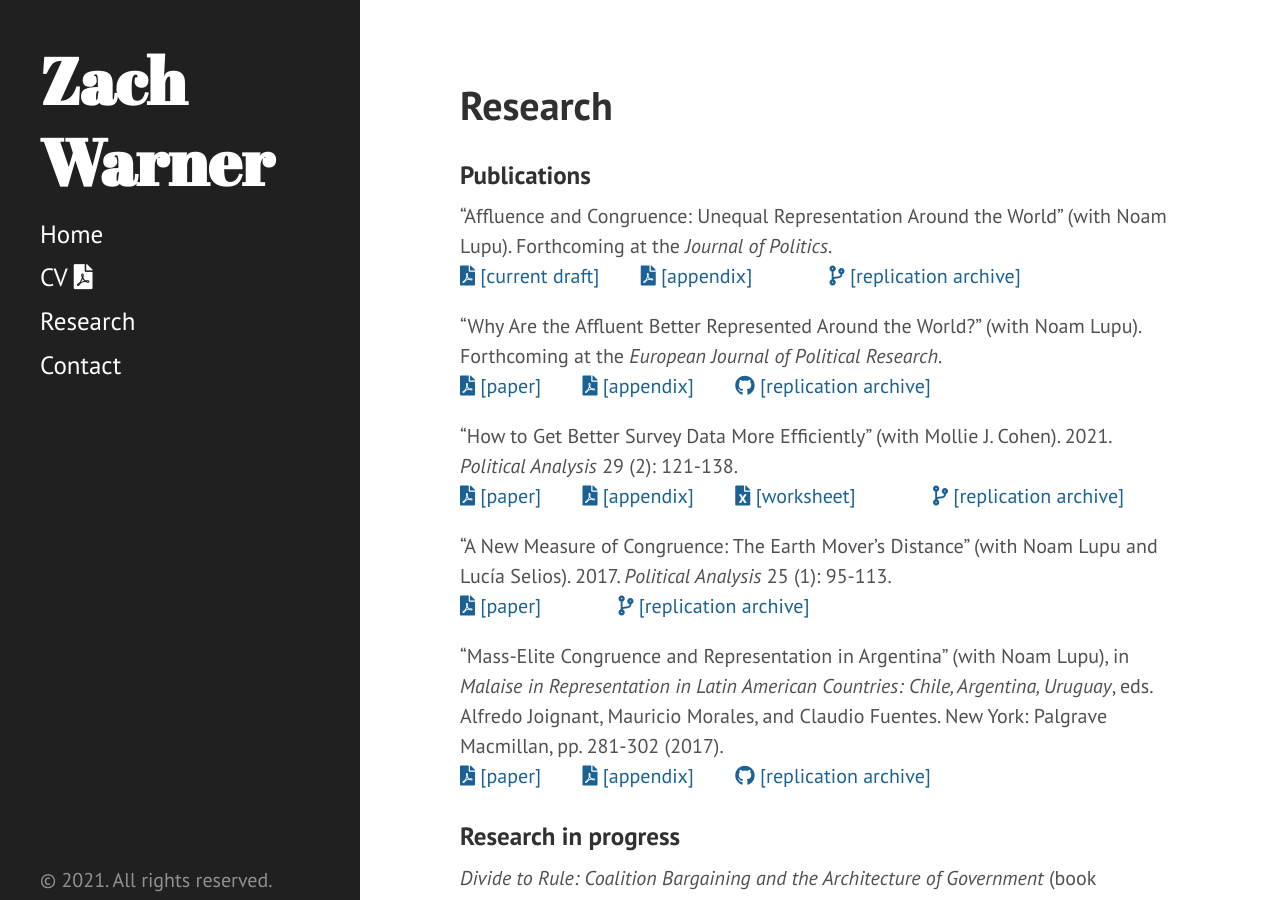
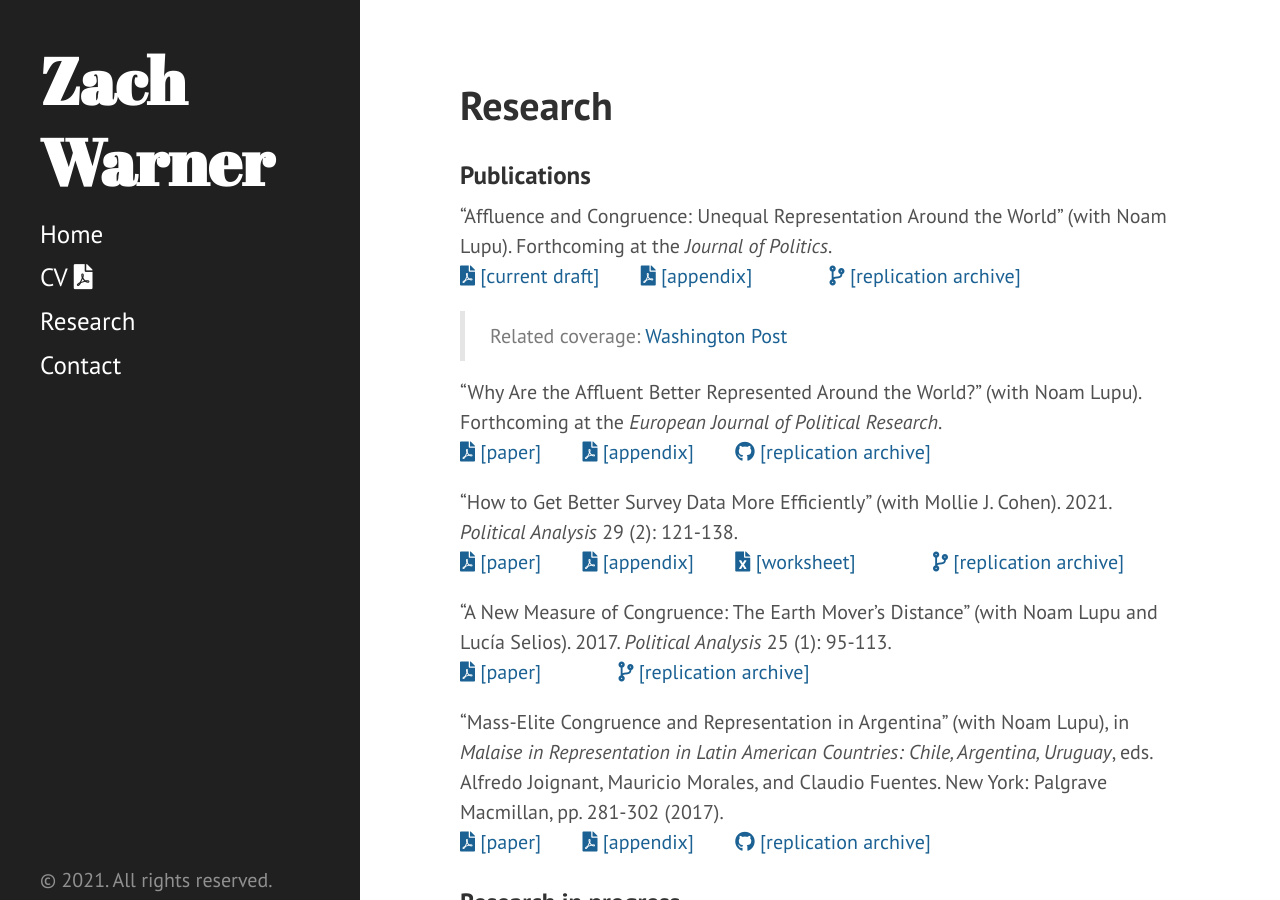
Before and after one commit to zachwarner/zachwarner.github.io, a Jekyll site: the page built from research.md, in a window 1280 px wide and 900 px high. Built offline with Jekyll 4.4.1, drawn with Linux system fonts in a browser that asks for light colours.

Commit message:
Update research.md
Add TMC post

```diff
--- a/research.md
+++ b/research.md
@@ -10,6 +10,7 @@ permalink: /research
 <span style="padding-right:5%"><a href='{{ "/download/Lupu-Warner-Affluence.pdf" | relative_url }}'><i class='fas fa-file-pdf'></i> [current draft]</a></span>
 <span style="padding-right:5%"><a href='{{ "/download/Lupu-Warner-Appendix.pdf" | relative_url }}'><i class='fas fa-file-pdf'></i> [appendix]</a></span>
 <span style="padding-left:5%"><a href="https://dataverse.harvard.edu/dataset.xhtml?persistentId=doi:10.7910/DVN/DBNBEU"><i class='fas fa-code-branch'></i> [replication archive]</a></span>
+> Related coverage: [Washington Post](https://www.washingtonpost.com/politics/2021/06/15/voters-around-world-think-their-governments-are-out-touch-they-have-point/)
 
 "Why Are the Affluent Better Represented Around the World?" (with Noam Lupu). Forthcoming at the *European Journal of Political Research*. <br>
 <span style="padding-right:5%"><a href='{{ "/download/Lupu-Warner-Why-Are-the-Affluent.pdf" | relative_url }}'><i class='fas fa-file-pdf'></i> [paper]</a></span>
```
